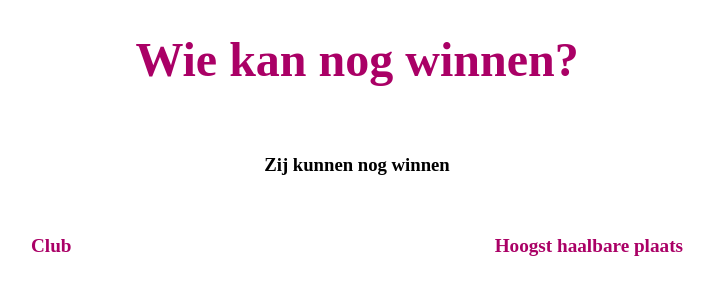
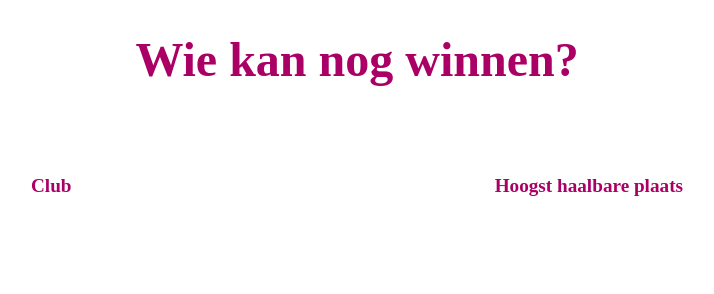
Before and after one commit to jchmrt/wie-kan-nog-winnen, a plain HTML site: page site/index.html in a window 1280 px wide. Shown: the whole page, without its empty margins (283-997 px from the left). Drawn offline with nearby package versions, Linux system fonts and the light colour scheme; no server answers.

Commit message:
Remove unnecessary header from the html

```diff
--- a/site/index.html
+++ b/site/index.html
@@ -14,8 +14,6 @@
   <section id="winners">
     <div class="logos">
     </div>
-
-    <h3>Zij kunnen nog winnen</h3>
   </section>
 
   <table id="places-table" cellspacing="0">
```
